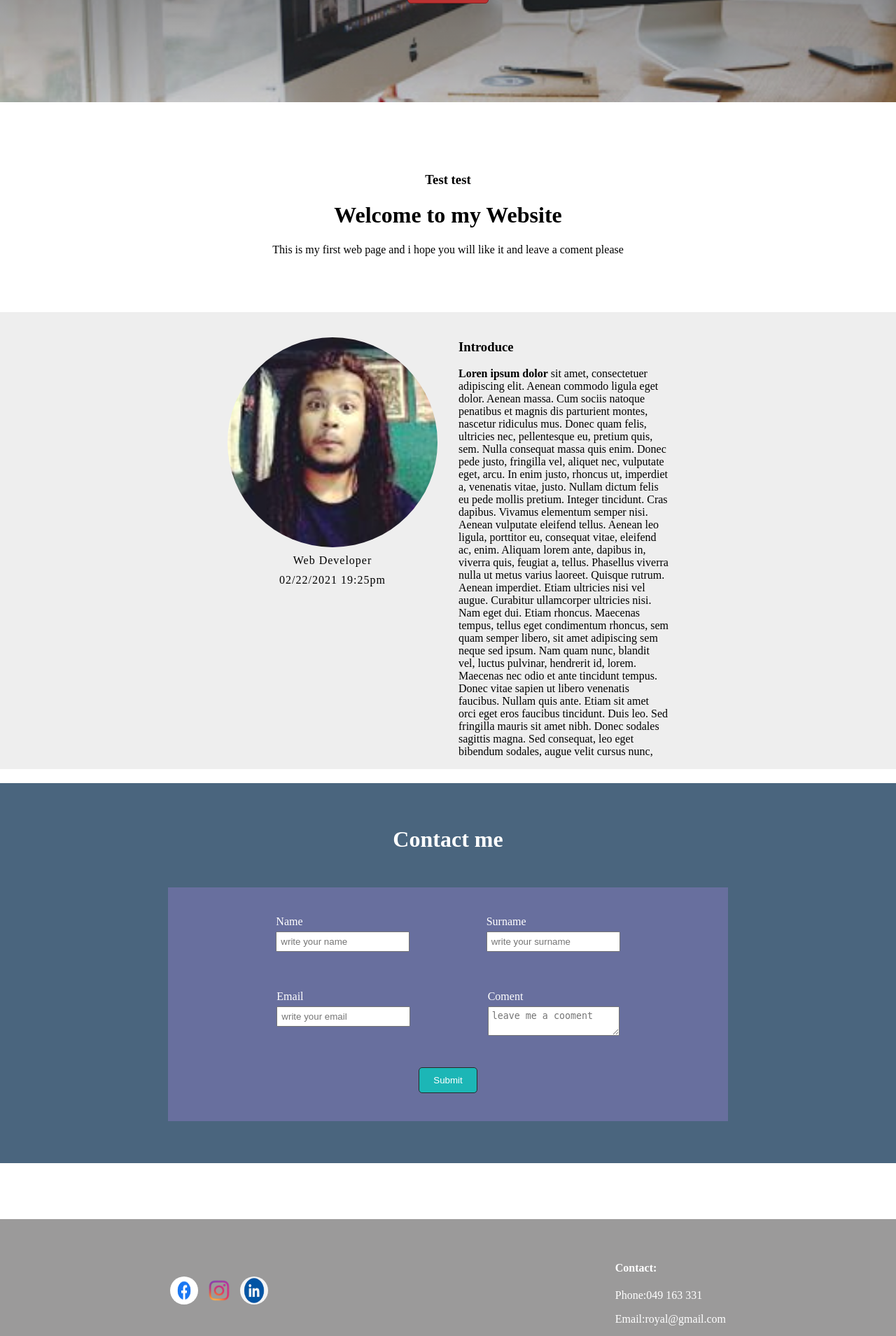
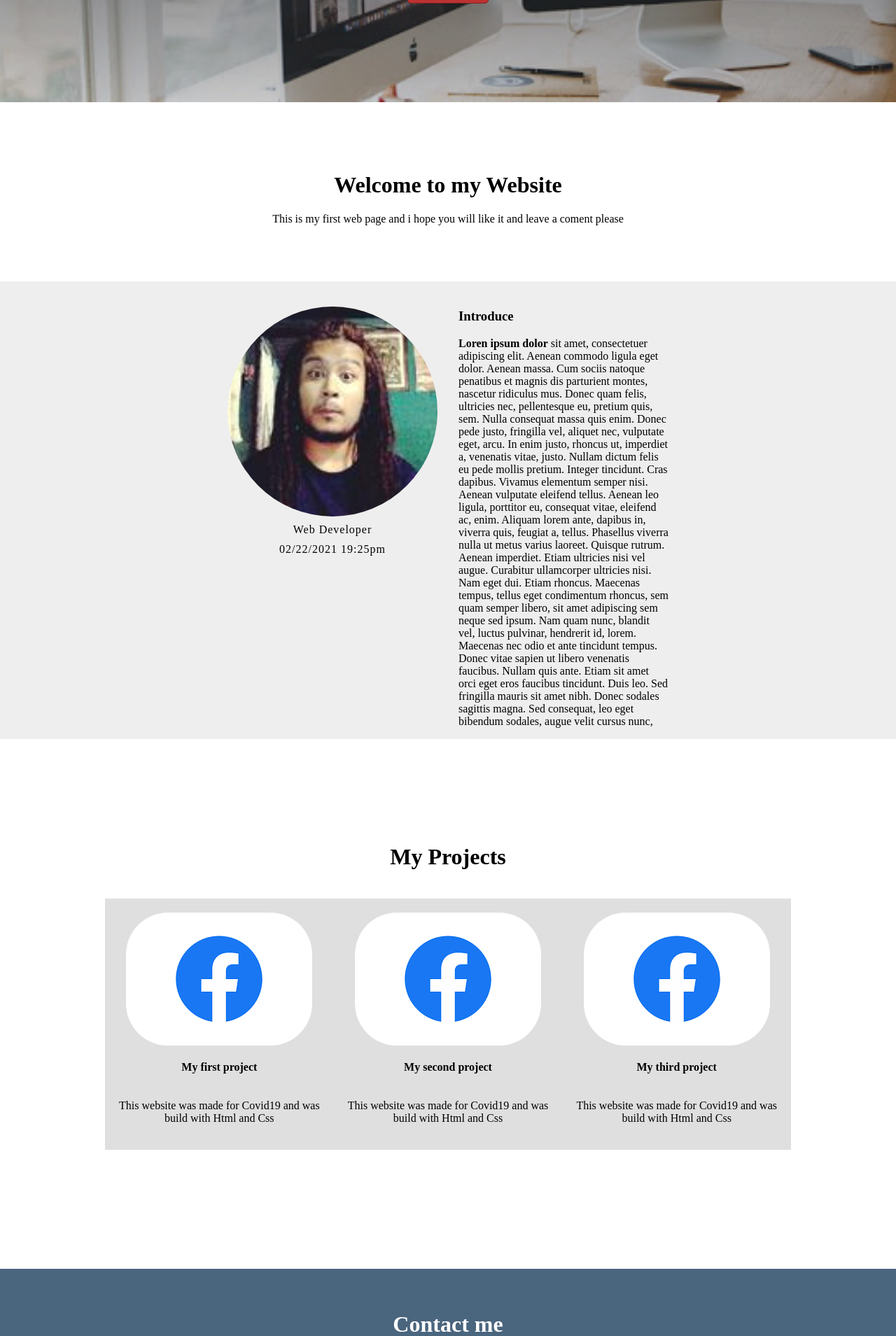
Before and after one commit to ArtMulolli/myfirstproject, a PHP site: page / in a window 1280 px wide. Shown: the part 354-2263 px from the top of the page at 70% size. Run offline with PHP 8.4, Linux system fonts and the light colour scheme.

Commit message:
added my project section

```diff
--- a/index.html
+++ b/index.html
@@ -29,7 +29,6 @@
     </div>
     <div class="body">
         <div class="body-header">
-            <h3>Test test</h3>
 
             <h1> Welcome to my Website</h1>
             <P>This is my first web page and i hope you will like it and leave a coment please</P>
@@ -70,6 +69,39 @@
             </div>
         </div>
     </div>
+
+        <div class="second-div">
+
+
+            <div>
+                <h1 class="css-h1">My Projects</h1>
+            </div>
+
+
+                <div class="three-boxes">
+
+                    <div id="container1" class="container" >
+                        <img class="images" src="./image/facebook.png">
+
+                        <h4>My first project</h4>
+                        <p>This website was made for Covid19 and was build with Html and Css</p>
+
+                    </div>
+                    <div id="contanier2" class="container" >
+                        <img class="images" src="./image/facebook.png">
+                        <h4>My second project</h4>
+                        <p>This website was made for Covid19 and was build with Html and Css</p>
+
+                    </div>
+                    <div id="contanier3" class="container" >
+                        <img class="images" src="./image/facebook.png">
+                        <h4>My third project</h4>
+                        <p>This website was made for Covid19 and was build with Html and Css</p>
+
+                    </div>
+             </div>
+
+        </div>
 
     <div class="big-div">
 
--- a/style.css
+++ b/style.css
@@ -237,3 +237,63 @@ label{
 .contact-us-footer{
     color: #fff;
 }
+
+.second-div{
+    margin:150px 150px;
+
+
+}
+
+.css-h1{
+text-align: center;
+color:black;
+}
+
+.three-boxes{
+    justify-content: space-around;
+    display: flex;
+}
+
+.container{
+    background-color: rgb(78 78 78 / 18%);
+    width: 300px;
+    padding: 20px;
+    height: auto;
+    margin: 20px auto;
+
+}
+
+.container p {
+    text-align: center;
+}
+
+
+
+
+#container1{
+    display: flex;
+    flex-direction: column;
+    justify-content: center;
+    align-items:center;
+
+
+}
+#contanier2{
+    display: flex;
+   flex-direction: column;
+    justify-content: center;
+    align-items: center;
+}
+#contanier3{
+    display: flex;
+    flex-direction: column;
+    justify-content: center;
+    align-items: center;
+
+}
+
+.images{
+    display: flex;
+    border-radius: 60px;
+
+}
```
